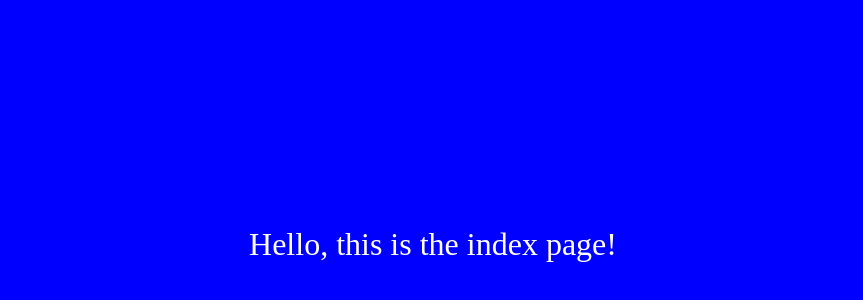
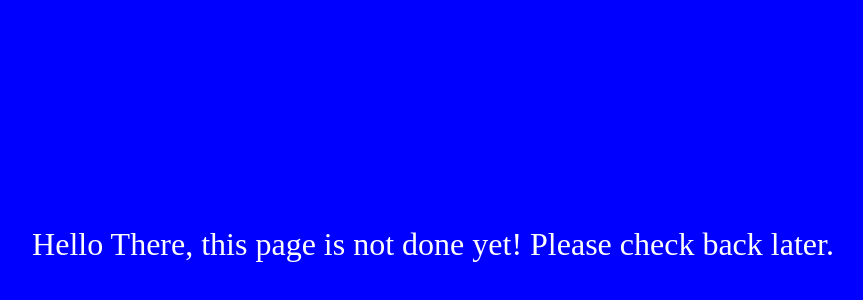
Before and after one commit to CptRohr/robinkuo7.github.io, a plain HTML site: page index.html in a window 1280 px wide. Shown: the part 156-456 px from the top of the page, without its empty margins (207-1070 px from the left). Drawn offline with Linux system fonts and the light colour scheme.

Commit message:
Update index.html

```diff
--- a/index.html
+++ b/index.html
@@ -1,6 +1,6 @@
 <html>
 <head>
-    <title>robinkuo7 Design</title>
+    <title>robin_kuo7 Design</title>
     <style>
         body {
             background-color: blue;
@@ -17,5 +17,6 @@
     </style>
 </head>
 <body>
-    <div class="center-text">Hello, this is the index page!</div>
+    <div class="center-text">Hello There, this page is not done yet! Please check back later.
+    </div>
 </body>
```
